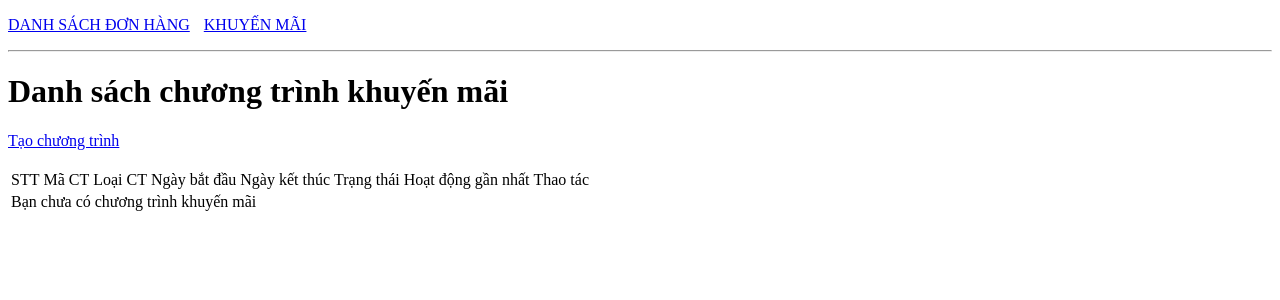
After one commit to phamngoclinh/sampledjangoproject, a Django app: page /quan-ly/chien-luoc-san-pham/ in a window 1280 px wide. The commit adds this page. Shown: the top 300 px of the page. Run offline with Django 4.2, Linux system fonts and the light colour scheme.

Commit message:
Init source for program list page

```diff
--- a/minhquan/store/management.py
+++ b/minhquan/store/management.py
@@ -15,6 +15,11 @@ from .forms import OrderDetailInlineFormSet, OrderModelForm
 from . import services
 
 
+def index(request):
+  return render(request, 'store/management/index.html', {
+    'title': 'Sale Management'
+  })
+
 class OrderListView(ListView):
   model = Order
   paginate_by = 100
@@ -26,6 +31,7 @@ class OrderListView(ListView):
 
   def get_context_data(self, **kwargs):
     context = super().get_context_data(**kwargs)
+    context['title'] = 'Quản lý - Danh sách đơn hàng'
     context['incomming_orders'] = services.get_incomming_orders_exclude_user(self.request.user)
     return context
 
@@ -126,8 +132,17 @@ def cancel_order(request, pk):
   return redirect('edit_order', pk=pk)
 
 
+def program_list(request):
+  return render(request, 'store/management/program-list.html', {
+    'title': 'Quản lý - Danh sách khuyến mãi'
+  })
+
+
 urlpatterns = [
+  path('', index, name='management'),
   path('danh-sach-don-hang/', OrderListView.as_view(), name='order_list'),
+  path('chien-luoc-san-pham/', program_list, name='program_list'),
+
   path('tao-don-hang/', OrderCreateView.as_view(), name='create_order'),
   path('sua-don-hang/<int:pk>', OrderUpdateView.as_view(), name='edit_order'),
   path('khoi-tao-trang-thai/<int:pk>', init_order_status, name='init_order_status'),
--- a/minhquan/store/templates/store/management/base-management.html
+++ b/minhquan/store/templates/store/management/base-management.html
@@ -1,13 +1,23 @@
 {% extends 'base/base.html' %}
 
 {% block body %}
-{% block content %}{% endblock %}
+
+<header>
+  <ul style="list-style-type: none; padding-left: 0;">
+    <li style="display: inline-block; margin-right: 10px;"><a href="{% url 'order_list' %}">DANH SÁCH ĐƠN HÀNG</a></li>
+    <li style="display: inline-block; margin-right: 10px;"><a href="{% url 'program_list' %}">KHUYẾN MÃI</a></li>
+  </ul>
+</header>
+<hr/>
+
+{% block content %}{% endblock content %}
 
 <script>
   $(document).ready(function () {
     const $formSet = document.querySelector('#formset')
     const $addAnotherButton = document.querySelector('#add-more')
 
+    if ($addAnotherButton) {
       $addAnotherButton.addEventListener('click', function (event) {
         const $totalForms = document.querySelector('[name$=TOTAL_FORMS]')
         const totalForms = parseInt($totalForms.value)
@@ -40,6 +50,7 @@
         })
         */
       })
+    }
 
     $(document).on('change', '[name$=product]', function (e, product) {
       const productId = $(this).val()
--- a/minhquan/store/templates/store/management/create-order.html
+++ b/minhquan/store/templates/store/management/create-order.html
@@ -1,6 +1,7 @@
 {% extends "store/management/base-management.html" %}
 
 {% block content %}
+<h1>Đơn hàng mới</h1>
 <form id="father-form" method="POST" enctype="multipart/form-data">
   {% csrf_token %}
   <table>
--- a/minhquan/store/templates/store/management/edit-order.html
+++ b/minhquan/store/templates/store/management/edit-order.html
@@ -1,7 +1,7 @@
 {% extends "store/management/base-management.html" %}
 
 {% block content %}
-<a href="{% url 'order_list' %}">Danh sách đơn hàng</a>
+<h1>Cập nhật đơn hàng</h1>
 <span>Trạng thái: {{ order.orderdeliver.get_status_display|default:"Không tồn tại" }}</span>
 <br/><br/>
 {% if order.orderdeliver.status == 'draft' or order.orderdeliver.status == 'confirmed' or order.orderdeliver.status == 'processing' %}
--- /dev/null
+++ b/minhquan/store/templates/store/management/index.html
@@ -0,0 +1,5 @@
+{% extends "store/management/base-management.html" %}
+
+{% block content %}
+  <h1>Quản lý bán hàng</h1>
+{% endblock content %}
--- a/minhquan/store/templates/store/management/order-list.html
+++ b/minhquan/store/templates/store/management/order-list.html
@@ -1,3 +1,6 @@
+{% extends "store/management/base-management.html" %}
+
+{% block content %}
 <h1>Đơn hàng của bạn</h1>
 <a href="{% url 'create_order' %}">Tạo đơn hàng</a>
 <br/><br/>
@@ -71,3 +74,5 @@
     {% endfor %}
   </tbody>
 </table>
+
+{% endblock content %}
--- /dev/null
+++ b/minhquan/store/templates/store/management/program-list.html
@@ -0,0 +1,42 @@
+{% extends "store/management/base-management.html" %}
+
+{% block content %}
+<h1>Danh sách chương trình khuyến mãi</h1>
+<a href="{% url 'create_order' %}">Tạo chương trình</a>
+<br /><br />
+<table>
+  <thead>
+    <tr>
+      <td>STT</td>
+      <td>Mã CT</td>
+      <td>Loại CT</td>
+      <td>Ngày bắt đầu</td>
+      <td>Ngày kết thúc</td>
+      <td>Trạng thái</td>
+      <td>Hoạt động gần nhất</td>
+      <td>Thao tác</td>
+    </tr>
+  </thead>
+  <tbody>
+    {% for order in object_list %}
+    <tr>
+      <td>{{ forloop.counter }}</td>
+      <td>{{ order.id }}</td>
+      <td>{{ order.customer }}</td>
+      <td>{{ order.amount_total }}</td>
+      <td>{{ order.orderdeliver.get_status_display }}</td>
+      <td>{{ order.created_date|date:"SHORT_DATE_FORMAT" }}</td>
+      <td>{{ order.orderdeliver.completed_date|date:"SHORT_DATE_FORMAT"|default:order.orderdeliver.started_date|date:"SHORT_DATE_FORMAT" }}</td>
+      <td>
+        <a href="{% url 'edit_order' order.id %}">Chi tiết</a>
+      </td>
+    </tr>
+    {% empty %}
+    <tr>
+      <td colspan="5">Bạn chưa có chương trình khuyến mãi</td>
+    </tr>
+    {% endfor %}
+  </tbody>
+</table>
+
+{% endblock content %}
```
Lines whose indentation alone changed are shown as unchanged.
